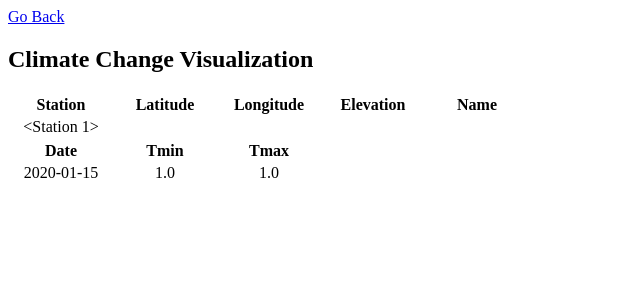
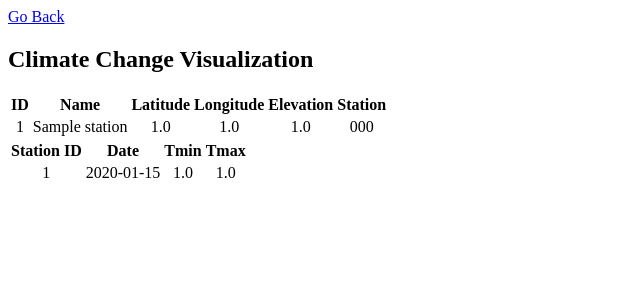
Before and after one commit to deneve-e/climate-visualization, a Flask app: page /data in a window 1280 px wide. Shown: the top 300 px of the page, without its empty margins (0-640 px from the left). Run offline with Flask 3, Linux system fonts and the light colour scheme; tables that the repository leaves empty hold one stand-in row (values such as "Sample post").

Commit message:
fix loading data script

```diff
--- a/app.py
+++ b/app.py
@@ -36,8 +36,19 @@ def index():
 
 @app.route('/data', methods=['GET'])
 def get_data():
-    data = TemperatureRecord.query.all()
-    return render_template('data.html', data=data)
+    stations = Station.query.all()
+    temperature_records = TemperatureRecord.query.all()
+    return render_template('data.html', stations=stations, temperature_records=temperature_records)
+
+# Ensure to remove or secure these routes in a production environment to prevent accidental data loss.
+@app.route('/clean_tables')
+def clean_tables():
+    meta = db.metadata
+    for table in reversed(meta.sorted_tables):
+        print(f'Clearing table {table}')
+        db.session.execute(table.delete())
+    db.session.commit()
+    return "Cleaned all data from all tables"
 
 if __name__ == '__main__':
     app.run(debug=True)
--- a/load_data.py
+++ b/load_data.py
@@ -52,10 +52,11 @@ def populate_database_from_csv(csv_file):
                         tmin=tmin
                     )
 
-                temperature_records.append(temperature_record)
+                    temperature_records.append(temperature_record)
+                    print(f"Added temperature record: {date}, Tmax: {tmax}, Tmin: {tmin}")
+
                 db.session.add_all(temperature_records)
                 db.session.commit()
-                print(f"Added temperature record: {date}, Tmax: {tmax}, Tmin: {tmin}")
 
         except Exception as ex:
             print(f"Error processing CSV file: {ex}")
--- a/templates/data.html
+++ b/templates/data.html
@@ -14,35 +14,43 @@
         <table>
             <thead>
                 <tr>
-                    <th width="100px">Station</th>
-                    <th width="100px">Latitude</th>
-                    <th width="100px">Longitude</th>
-                    <th width="100px">Elevation</th>
-                    <th width="100px">Name</th>
+                    <th>ID</th>
+                    <th>Name</th>
+                    <th>Latitude</th>
+                    <th>Longitude</th>
+                    <th>Elevation</th>
+                    <th>Station</th>
                 </tr>
             </thead>
             <tbody>
-                <td align="center">{{data[0].station}}</td>
-                <td align="center">{{data[0].latitude}}</td>
-                <td align="center">{{data[0].longitude}}</td>
-                <td align="center">{{data[0].elevation}}</td>
-                <td align="center">{{data[0].name}}</td>
+                {% for station in stations %}
+                <tr>
+                    <td align="center">{{station.id}}</td>
+                    <td align="center">{{station.name}}</td>
+                    <td align="center">{{station.latitude}}</td>
+                    <td align="center">{{station.longitude}}</td>
+                    <td align="center">{{station.elevation}}</td>
+                    <td align="center">{{station.station_code}}</td>
+                </tr>
+                {% endfor %}
             </tbody>
         </table>
         <table>
             <thead>
                 <tr>
-                    <th width="100px">Date</th>
-                    <th width="100px">Tmin</th>
-                    <th width="100px">Tmax</th>
+                    <th>Station ID</th>
+                    <th>Date</th>
+                    <th>Tmin</th>
+                    <th>Tmax</th>
                 </tr>
             </thead>
             <tbody>
-                {% for data in data %}
+                {% for temperature_record in temperature_records %}
                 <tr>
-                    <td align="center">{{data.date}}</td>
-                    <td align="center">{{data.tmin}}</td>
-                    <td align="center">{{data.tmax}}</td>
+                    <td align="center">{{temperature_record.station_id}}</td>
+                    <td align="center">{{temperature_record.date}}</td>
+                    <td align="center">{{temperature_record.tmin}}</td>
+                    <td align="center">{{temperature_record.tmax}}</td>
                 </tr>
                 {% endfor %}
             </tbody>
```
